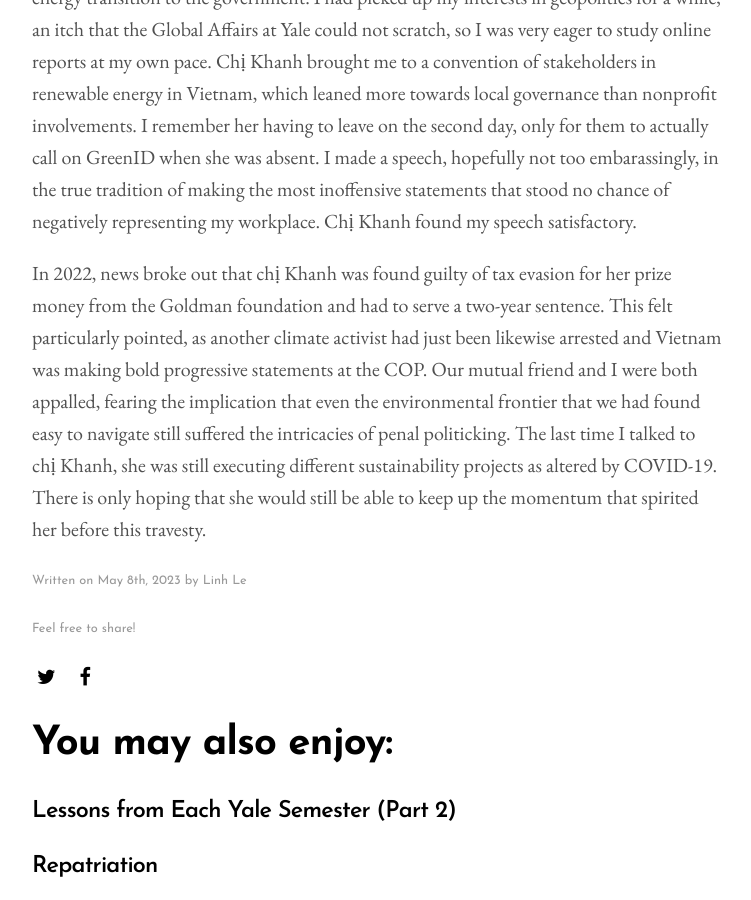
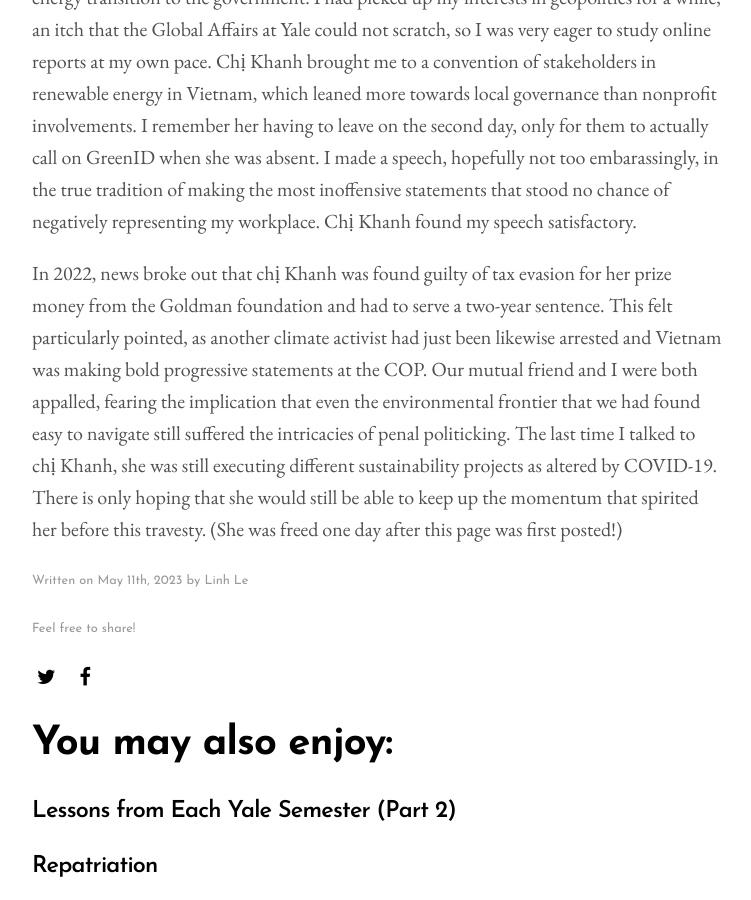
Before and after one commit to aidenva/aidenva.github.io, a Jekyll site: the page built from _posts/2023-05-11-yale-lessons-part-three.md, in a window 1280 px wide and 900 px high, scrolled down 11955 px. Shown: the whole window, without its empty margins (263-1014 px from the left). Built offline with Jekyll 4.4.1, drawn with Linux system fonts in a browser that asks for light colours.

Commit message:
chi khanh

```diff
--- a/_posts/2023-05-08-yale-lessons-part-three.md
+++ b/_posts/2023-05-11-yale-lessons-part-three.md
@@ -66,4 +66,4 @@ With one remaining month for summer break, I managed to get an internship positi
 
 A lot of the lessons I drew from my first working experience was personal. It was my first time regularly commuting on a moped, my first time pitching 'research' to working professionals in Vietnam, my first time ordering boba cashfree. Chị Khanh was too busy to micromanage me, so I endedup picking two main tasks. The first responsibility was out of the way quite fast, as I had to translate materials about solar aggregators and the applicability to Vietnamese demographics to the internal working groups of the NGO. The second project was more long-haul, writing a policy memo about the geopolitics of energy transition to the government. I had picked up my interests in geopolitics for a while, an itch that the Global Affairs at Yale could not scratch, so I was very eager to study online reports at my own pace. Chị Khanh brought me to a convention of stakeholders in renewable energy in Vietnam, which leaned more towards local governance than nonprofit involvements. I remember her having to leave on the second day, only for them to actually call on GreenID when she was absent. I made a speech, hopefully not too embarassingly, in the true tradition of making the most inoffensive statements that stood no chance of negatively representing my workplace. Chị Khanh found my speech satisfactory.
 
-In 2022, news broke out that chị Khanh was found guilty of tax evasion for her prize money from the Goldman foundation and had to serve a two-year sentence. This felt particularly pointed, as another climate activist had just been likewise arrested and Vietnam was making bold progressive statements at the COP. Our mutual friend and I were both appalled, fearing the implication that even the environmental frontier that we had found easy to navigate still suffered the intricacies of penal politicking. The last time I talked to chị Khanh, she was still executing different sustainability projects as altered by COVID-19. There is only hoping that she would still be able to keep up the momentum that spirited her before this travesty.
+In 2022, news broke out that chị Khanh was found guilty of tax evasion for her prize money from the Goldman foundation and had to serve a two-year sentence. This felt particularly pointed, as another climate activist had just been likewise arrested and Vietnam was making bold progressive statements at the COP. Our mutual friend and I were both appalled, fearing the implication that even the environmental frontier that we had found easy to navigate still suffered the intricacies of penal politicking. The last time I talked to chị Khanh, she was still executing different sustainability projects as altered by COVID-19. There is only hoping that she would still be able to keep up the momentum that spirited her before this travesty. (She was freed one day after this page was first posted!)
```
